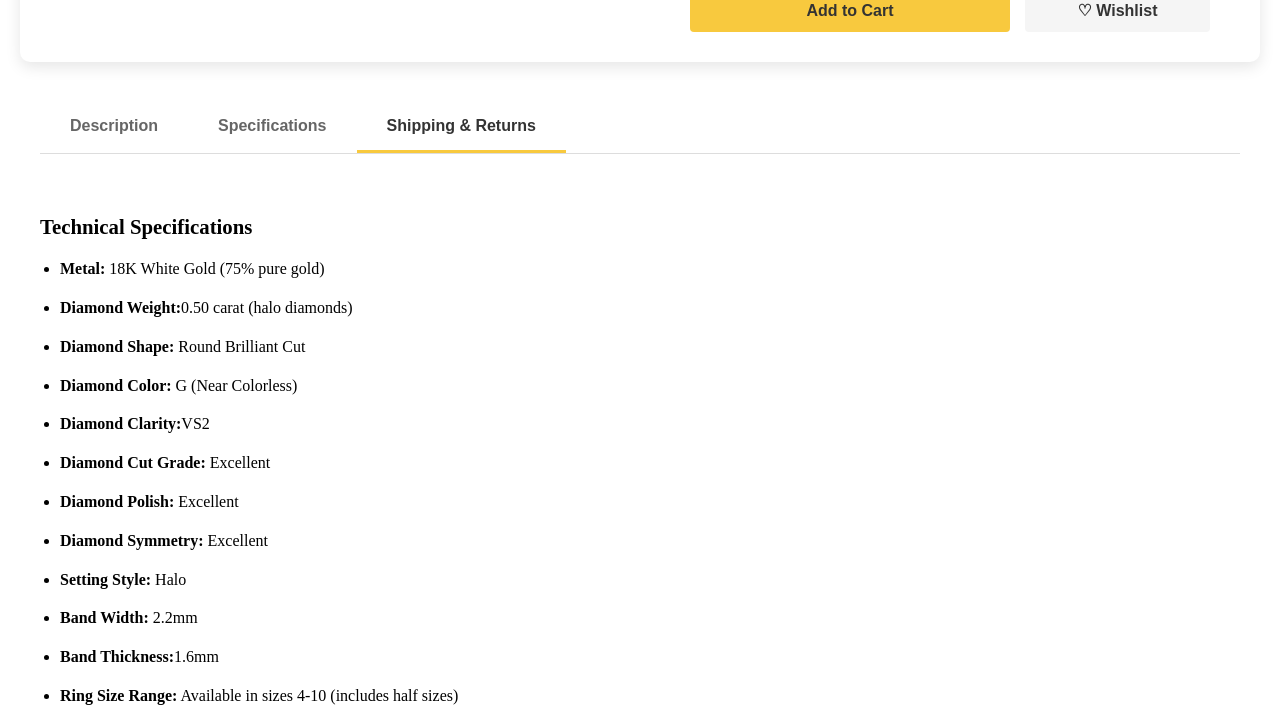
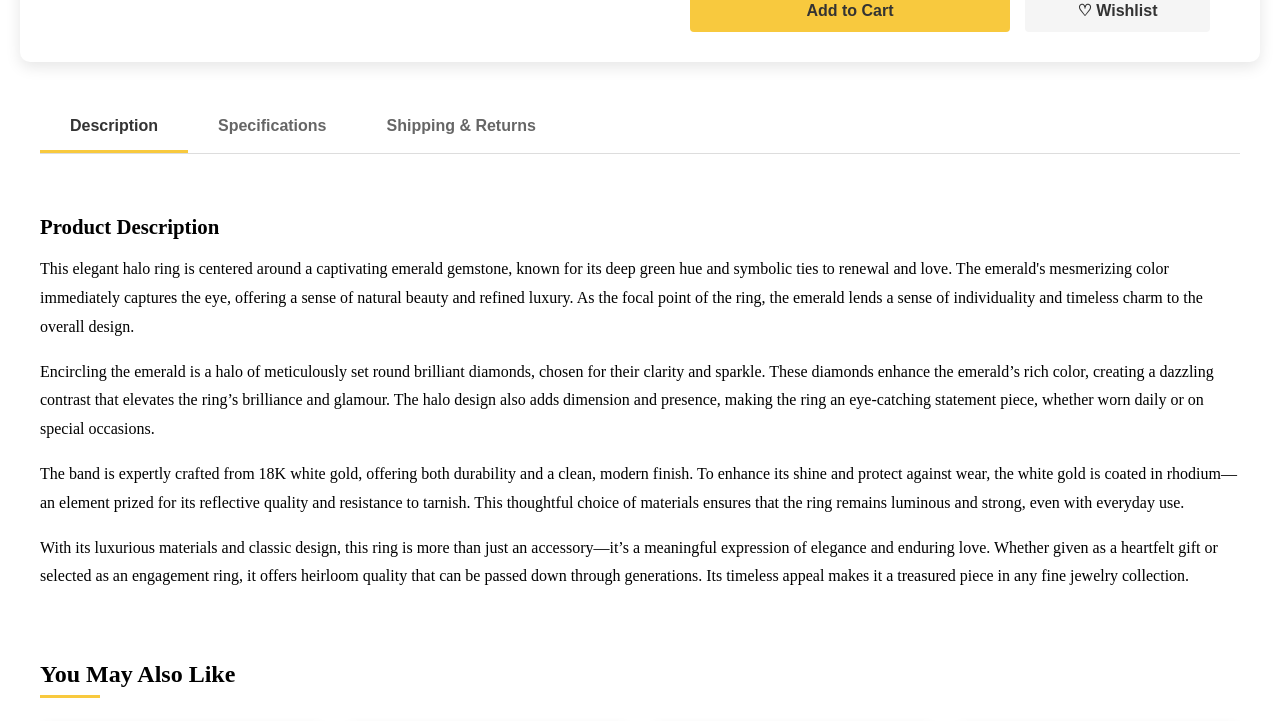
Before and after one commit to Ius221/Jewellery_project, a Vue app: page /Products/1 in a window 1280 px wide. Shown: the part 656-1377 px from the top of the page. Built offline with nearby package versions, Linux system fonts and the light colour scheme; grey boxes are pictures that could not be loaded.

Commit message:
show details button functionality completed

```diff
--- a/src/components/Product/ProductDetails.vue
+++ b/src/components/Product/ProductDetails.vue
@@ -120,16 +120,16 @@
     <!-- Product tabs -->
     <div class="product-tabs">
       <div class="tabs-header">
-        <button class="tab-btn" data-tab="description">Description</button>
+        <button class="tab-btn active" data-tab="description">
+          Description
+        </button>
         <button class="tab-btn" data-tab="specs">Specifications</button>
-        <button class="tab-btn active" data-tab="shipping">
-          Shipping & Returns
-        </button>
+        <button class="tab-btn" data-tab="shipping">Shipping & Returns</button>
       </div>
 
-      <div class="all-tab-contents">
+      <!-- <div class="all-tab-contents"> -->
       <!-- Description bar -->
-        <div id="description" class="tab-content">
+      <div id="description" class="tab-content active">
         <h3>Product Description</h3>
         <p>
           {{ currentProduct.longDesc.first }}
@@ -146,7 +146,7 @@
       </div>
 
       <!-- Specification bar -->
-        <div id="specs" class="tab-content active">
+      <div id="specs" class="tab-content">
         <h3>Technical Specifications</h3>
         <ul>
           <li>
@@ -217,19 +217,19 @@
         <h3>Shipping Information</h3>
         <p><strong>Processing Time:</strong> 1-3 business days</p>
         <p>
-            <strong>Standard Shipping:</strong> 3-5 business days (Free on
-            orders over $500)
+          <strong>Standard Shipping:</strong> 3-5 business days (Free on orders
+          over $500)
         </p>
         <p><strong>Express Shipping:</strong> 1-2 business days ($25)</p>
         <p>
-            <strong>International Shipping:</strong> 7-14 business days (Varies
-            by location)
+          <strong>International Shipping:</strong> 7-14 business days (Varies by
+          location)
         </p>
 
         <h3>Returns & Exchanges</h3>
         <p>
-            We want you to be completely satisfied with your purchase. If for
-            any reason you're not entirely happy, we offer:
+          We want you to be completely satisfied with your purchase. If for any
+          reason you're not entirely happy, we offer:
         </p>
         <ul>
           <li>30-day return policy for full refund or exchange</li>
@@ -243,7 +243,7 @@
           returned unless there is a manufacturing defect.
         </p>
       </div>
-      </div>
+      <!-- </div> -->
     </div>
 
     <!-- Related products -->
```
Lines whose indentation alone changed are shown as unchanged.
